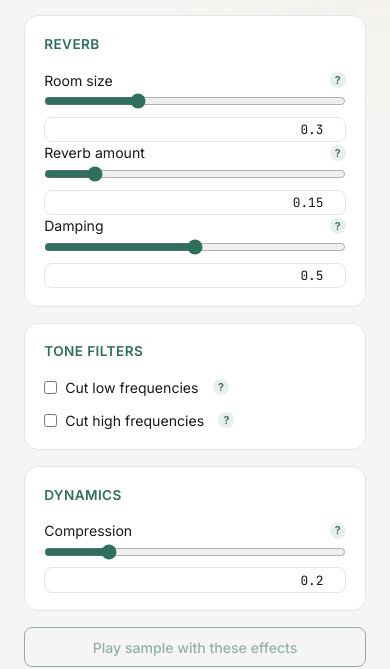
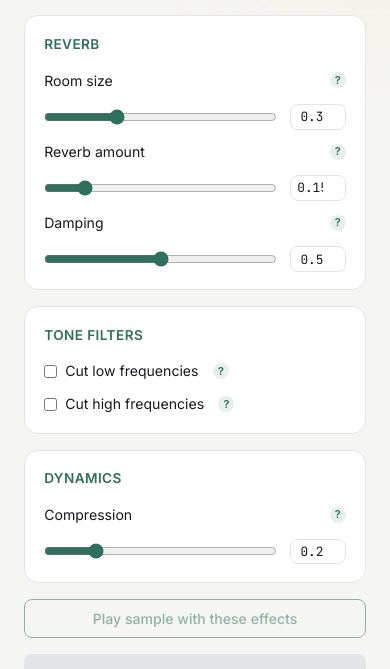
Before and after one commit to barnabe-hache/midi-to-mp3, a Vue app in the folder frontend/: page / in a window 390 px wide. Shown: the part 695-1364 px from the top of the page. Built offline with nearby package versions, Linux system fonts and the light colour scheme; no server answers.

Commit message:
Fix effects panel layout: flexbox instead of grid for consistent desktop/mobile rendering

```diff
--- a/frontend/src/components/EffectsPanel.vue
+++ b/frontend/src/components/EffectsPanel.vue
@@ -232,43 +232,11 @@ watch(() => params.compression_amount, (v) => {
   margin-bottom: 0.9rem;
 }
 
-.slider-row,
-.toggle-row {
-  min-width: 0;
-}
-
-input[type='range'] {
-  min-width: 0;
-  width: 100%;
-}
-
-@media (max-width: 640px) {
-  .slider-row {
-    grid-template-columns: 1fr;
-    row-gap: 0.4rem;
-  }
-
-  .slider-label {
-    justify-content: space-between;
-  }
-
-  .value-input {
-    width: 70px;
-    justify-self: end;
-  }
-
-  .toggle-row {
-    flex-wrap: wrap;
-  }
-
-  .toggle-label {
-    min-width: 100%;
-  }
-
-  .toggle-row input[type='range'] {
-    width: 100%;
-    flex: 1 1 100%;
-  }
+.slider-row {
+  display: flex;
+  align-items: center;
+  gap: 0.8rem;
+  margin-bottom: 0.7rem;
 }
 
 .slider-row:last-child {
@@ -279,6 +247,13 @@ input[type='range'] {
   display: flex;
   align-items: center;
   font-size: 0.88rem;
+  flex: 0 0 150px;
+}
+
+input[type='range'] {
+  accent-color: var(--color-signal);
+  flex: 1;
+  min-width: 0;
 }
 
 .value-input {
@@ -289,7 +264,8 @@ input[type='range'] {
   border: 1px solid var(--color-border);
   border-radius: var(--radius-sm);
   padding: 0.2rem 0.4rem;
-  width: 100%;
+  width: 56px;
+  flex: 0 0 56px;
   transition: border-color 0.15s ease;
 }
 
@@ -298,18 +274,15 @@ input[type='range'] {
 }
 
 .value-input--wide {
-  width: 70px;
-  flex-shrink: 0;
+  width: 68px;
+  flex: 0 0 68px;
 }
 
 .unit {
   font-family: var(--font-mono);
   font-size: 0.78rem;
   color: var(--color-ink-muted);
-}
-
-input[type='range'] {
-  accent-color: var(--color-signal);
+  flex: 0 0 auto;
 }
 
 .toggle-row {
@@ -328,11 +301,37 @@ input[type='range'] {
   align-items: center;
   font-size: 0.88rem;
   gap: 0.5rem;
-  flex-shrink: 0;
-  min-width: 190px;
+  flex: 0 0 190px;
 }
 
 .toggle-row input[type='range'] {
   flex: 1;
 }
+
+@media (max-width: 640px) {
+  .slider-row {
+    flex-wrap: wrap;
+  }
+
+  .slider-label {
+    flex: 1 1 100%;
+    justify-content: space-between;
+  }
+
+  input[type='range'] {
+    flex: 1 1 calc(100% - 70px);
+  }
+
+  .toggle-row {
+    flex-wrap: wrap;
+  }
+
+  .toggle-label {
+    flex: 1 1 100%;
+  }
+
+  .toggle-row input[type='range'] {
+    flex: 1 1 100%;
+  }
+}
 </style>
```
Also changed, not shown: 1 other file (tests, documents, lock files or other folders).
